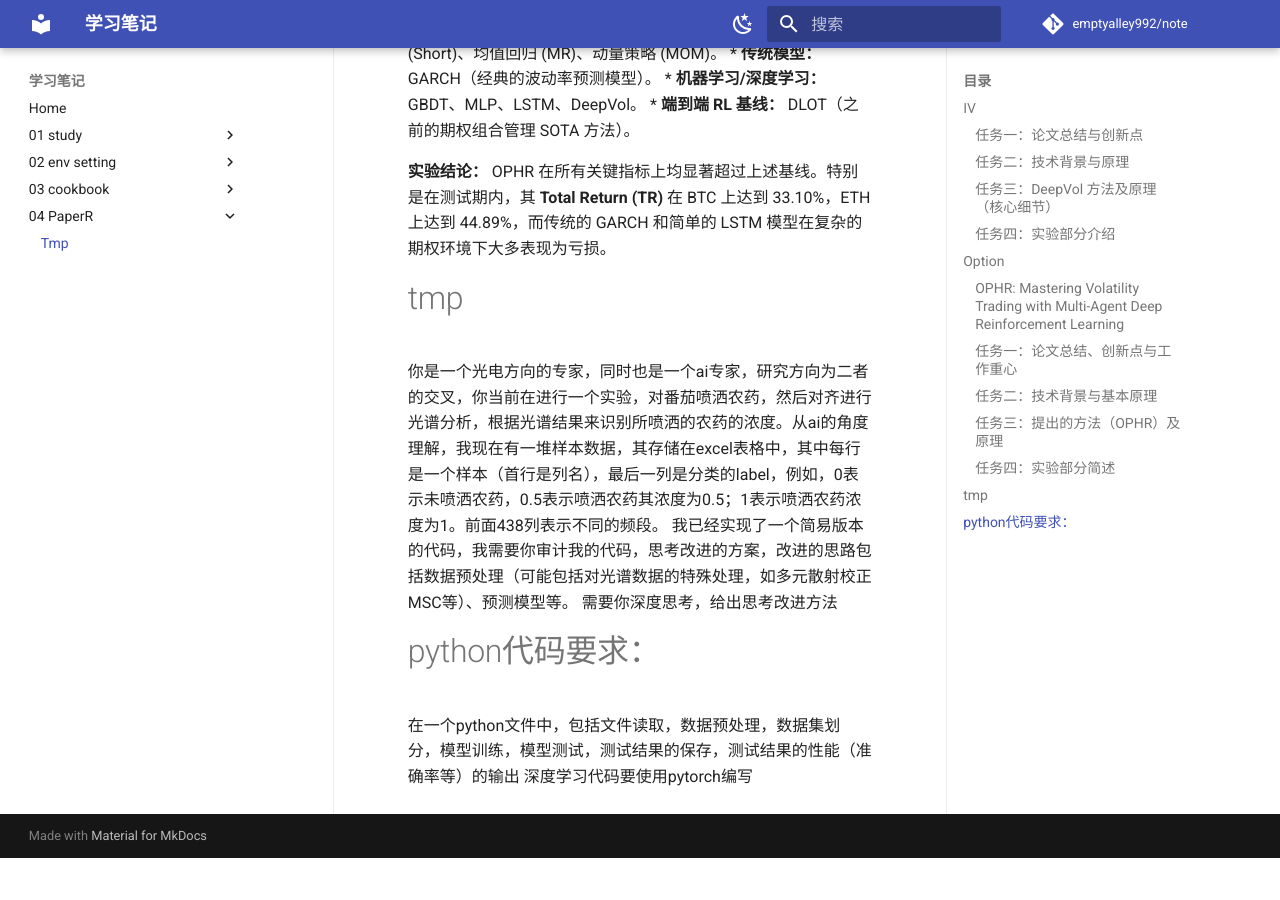
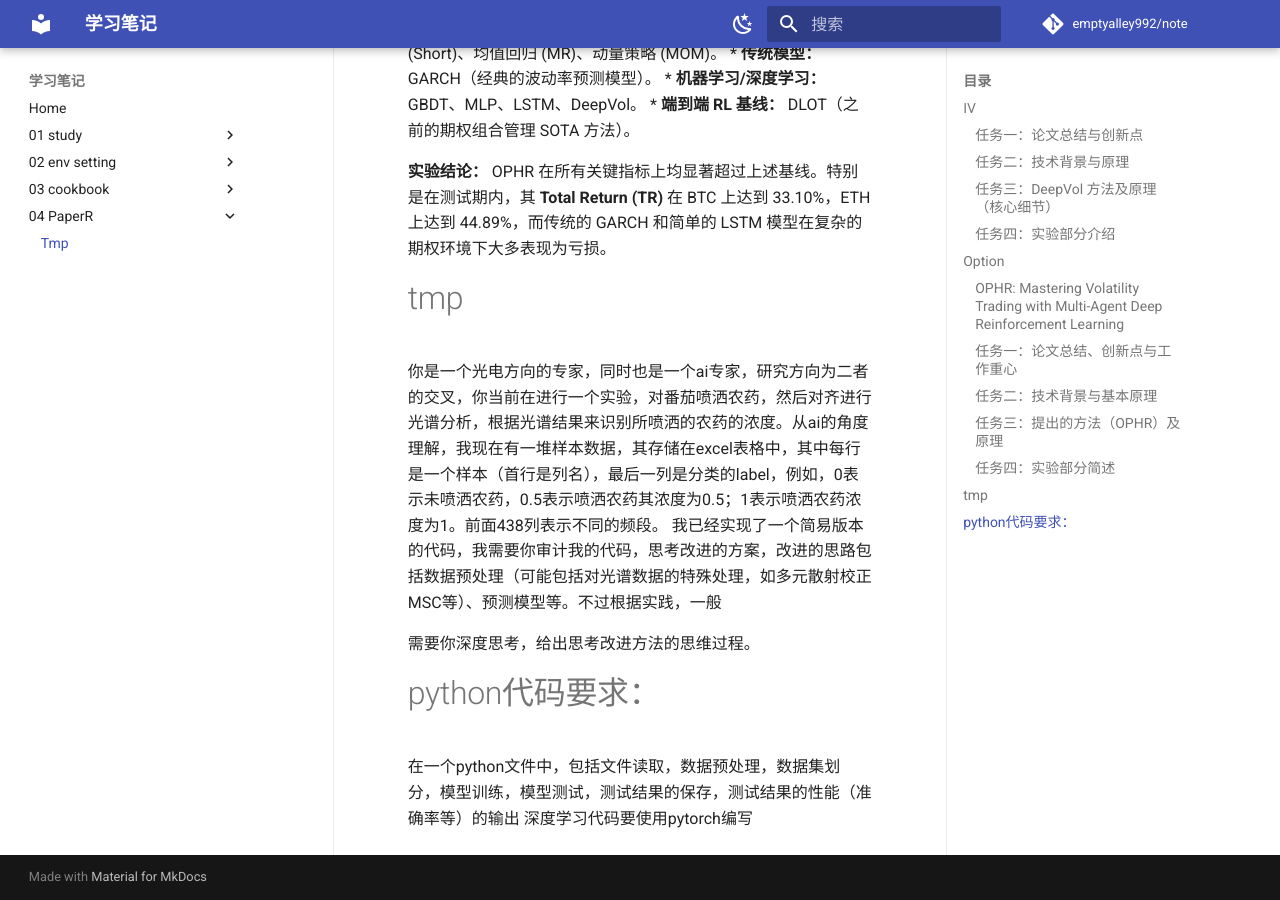
Before and after one commit to emptyalley992/note, an MkDocs documentation site: the page built from docs/04 PaperR/tmp.md, in a window 1280 px wide and 900 px high, scrolled down 7234 px. Built offline with MkDocs 1.6.1 and Material for MkDocs 9.7.7, drawn with Linux system fonts in a browser that asks for light colours; comment, search, counter and statistics services are not loaded; before the commit the page ends 8092 px from its top, so only the background shows below that.

Commit message:
docs/04 PaperR/tmp.md updated from https://stackedit.cn/

```diff
--- a/docs/04 PaperR/tmp.md
+++ b/docs/04 PaperR/tmp.md
@@ -230,8 +230,9 @@ OPHR 在所有关键指标上均显著超过上述基线。特别是在测试期
 # tmp
 
 你是一个光电方向的专家，同时也是一个ai专家，研究方向为二者的交叉，你当前在进行一个实验，对番茄喷洒农药，然后对齐进行光谱分析，根据光谱结果来识别所喷洒的农药的浓度。从ai的角度理解，我现在有一堆样本数据，其存储在excel表格中，其中每行是一个样本（首行是列名），最后一列是分类的label，例如，0表示未喷洒农药，0.5表示喷洒农药其浓度为0.5；1表示喷洒农药浓度为1。前面438列表示不同的频段。
-我已经实现了一个简易版本的代码，我需要你审计我的代码，思考改进的方案，改进的思路包括数据预处理（可能包括对光谱数据的特殊处理，如多元散射校正MSC等）、预测模型等。
-需要你深度思考，给出思考改进方法
+我已经实现了一个简易版本的代码，我需要你审计我的代码，思考改进的方案，改进的思路包括数据预处理（可能包括对光谱数据的特殊处理，如多元散射校正MSC等）、预测模型等。不过根据实践，一般
+
+需要你深度思考，给出思考改进方法的思维过程。
 
 # python代码要求：
 在一个python文件中，包括文件读取，数据预处理，数据集划分，模型训练，模型测试，测试结果的保存，测试结果的性能（准确率等）的输出
```
Also changed, not shown: other parts of docs/04 PaperR/tmp.md (+3 -3 lines).
